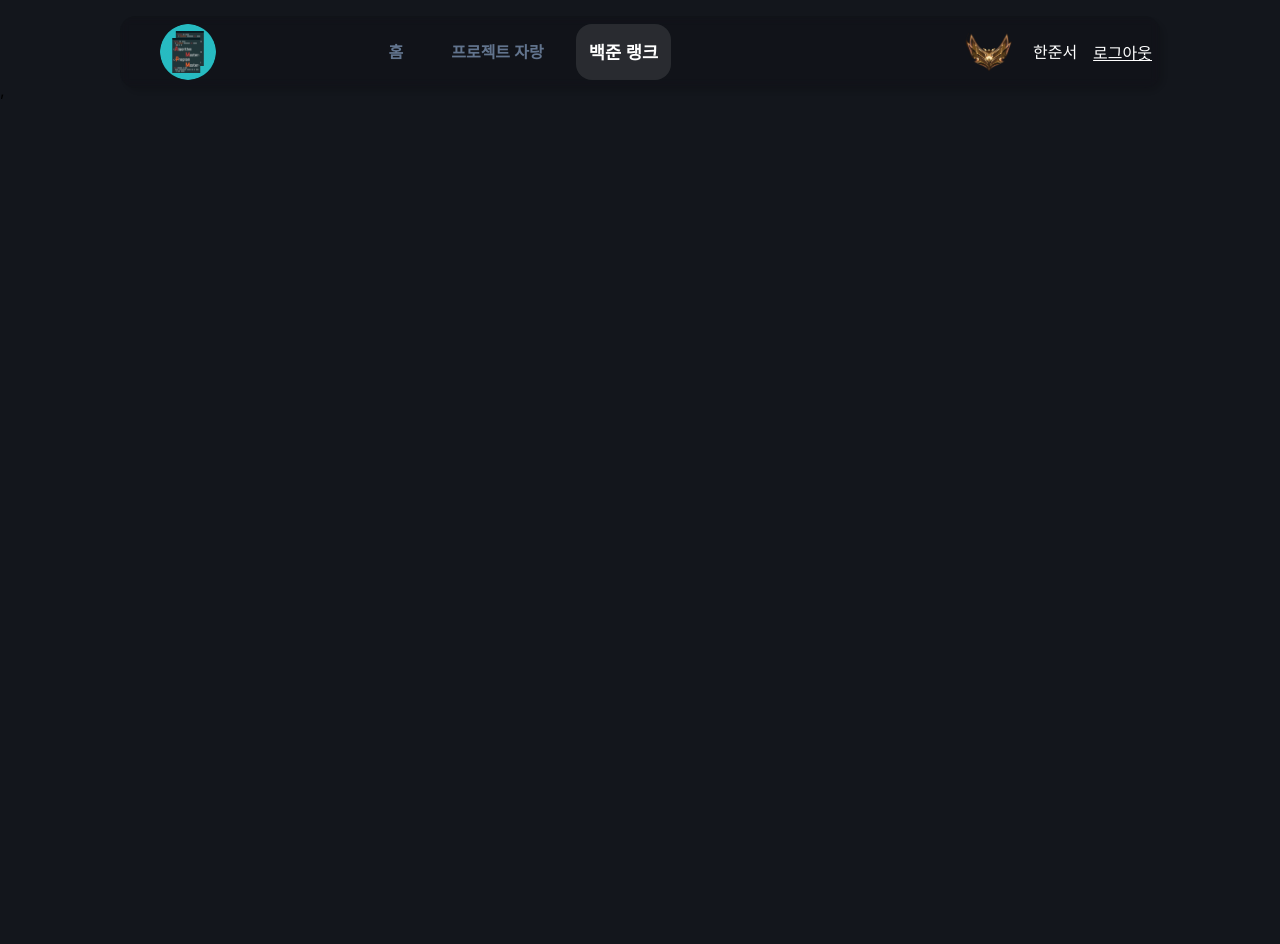
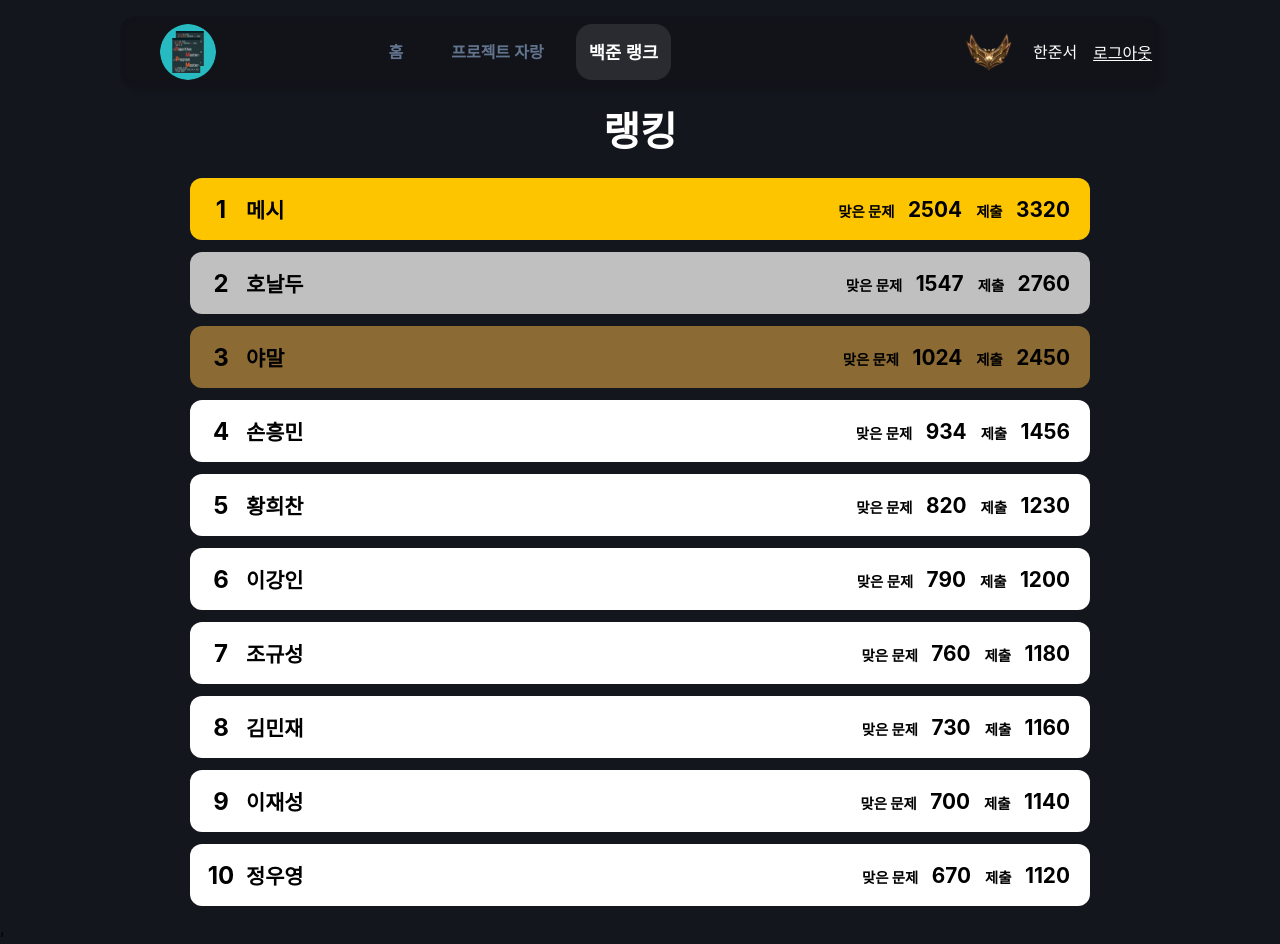
Before and after one commit to 2025-AM-PM/frontend, a React (Create React App) app in the folder am-pm/: page /rank in a window 1280 px wide. Shown: the top 944 px of the page. Built offline with nearby package versions, Linux system fonts and the light colour scheme.

Commit message:
feat:랭크 페이지 구현

```diff
--- /dev/null
+++ b/am-pm/public/rank.json
@@ -0,0 +1,12 @@
+[
+    { "name": "메시", "correct": 2504, "submissions": 3320 },
+    { "name": "호날두", "correct": 1547, "submissions": 2760 },
+    { "name": "야말", "correct": 1024, "submissions": 2450 },
+    { "name": "손흥민", "correct": 934, "submissions": 1456 },
+    { "name": "황희찬", "correct": 820, "submissions": 1230 },
+    { "name": "이강인", "correct": 790, "submissions": 1200 },
+    { "name": "조규성", "correct": 760, "submissions": 1180 },
+    { "name": "김민재", "correct": 730, "submissions": 1160 },
+    { "name": "이재성", "correct": 700, "submissions": 1140 },
+    { "name": "정우영", "correct": 670, "submissions": 1120 }
+  ]
--- a/am-pm/src/components/rank.tsx
+++ b/am-pm/src/components/rank.tsx
@@ -1,11 +1,61 @@
+import { useEffect, useState } from "react";
 import Header from "./header";
+import '../styles/rank.css';
+
+type RankItem = {
+  name: string;
+  correct: number;
+  submissions: number;
+};
 
 function Rank() {
-    return (
-        <div>
-            <Header />
-        </div>
-    )
+  const [rankData, setRankData] = useState<RankItem[]>([]);
+
+  useEffect(() => {
+    fetch("/rank.json")
+      .then((res) => res.json())
+      .then((data) => setRankData(data))
+      .catch((err) => console.error("랭킹 데이터를 불러오지 못했습니다.", err));
+  }, []);
+
+  const getBackgroundColor = (rank: number) => {
+    switch (rank) {
+      case 1:
+        return "#FDC500";
+      case 2:
+        return "#C0C0C0";
+      case 3:
+        return "#8B6A33";
+      default:
+        return "#fff";
+    }
+  };
+
+  return (
+    <div className="rank-container">
+      <Header />
+      <h1 className="rank-title">랭킹</h1>
+      <div className="rank-list">
+        {rankData.map((item, index) => (
+          <div key={index}
+          className="rank-item"
+          style={{ backgroundColor: getBackgroundColor(index + 1) }}
+          >
+            <div className="rank-left">
+              <div className="rank-number">{index + 1}</div>
+              <div className="rank-name">
+                {item.name}
+              </div>
+            </div>
+            <div className="rank-stats">
+              <span>맞은 문제 <span className="stat-number">{item.correct}</span></span>
+              <span>제출 <span className="stat-number">{item.submissions}</span></span>
+            </div>
+          </div>
+        ))}
+      </div>
+    </div>
+  );
 }
 
 export default Rank;
--- /dev/null
+++ b/am-pm/src/styles/rank.css
@@ -0,0 +1,62 @@
+.rank-container {
+  background-color: #13161c;
+  min-height: 100vh;
+  color: #fff;
+}
+
+.rank-title {
+  text-align: center;
+  font-size: 2.5rem;
+  margin: 20px 0;
+}
+
+.rank-list {
+  max-width: 900px;
+  margin: 0 auto;
+}
+
+.rank-item {
+  display: flex;
+  justify-content: space-between;
+  align-items: center;
+  padding: 16px;
+  margin-bottom: 12px;
+  border-radius: 12px;
+  color: #000000;
+  font-weight: bold;
+}
+
+.rank-left {
+  display: flex;
+  align-items: center;
+  gap: 10px;
+}
+
+.rank-number {
+  font-size: 1.5rem;
+  width: 30px;
+  text-align: center;
+}
+
+.rank-name {
+  font-size: 1.3rem;
+  display: flex;
+  align-items: center;
+  gap: 4px;
+}
+
+.rank-stats {
+  font-size: 0.9rem;
+  color: #000000;
+}
+
+.rank-stats span {
+  margin-left: 10px;
+}
+
+.stat-number {
+  font-size: 1.3rem;
+  font-weight: bold;
+  margin-left: 4px;
+  margin-right: 4px;
+}
```
